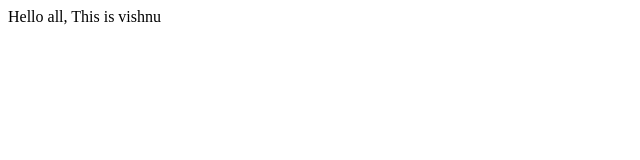
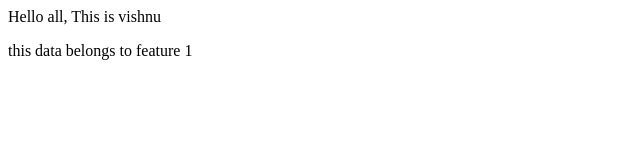
Before and after one commit to vishnu-vardhan56/Local-To-Remote, a plain HTML site: page index.html in a window 1280 px wide. Shown: the whole page, without its empty margins (0-640 px from the left). Drawn offline with Linux system fonts and the light colour scheme.

Commit message:
added another para

```diff
--- a/index.html
+++ b/index.html
@@ -1 +1,2 @@
 <p>Hello all, This is vishnu</p>
+<p> this data belongs to feature 1</p>
```
